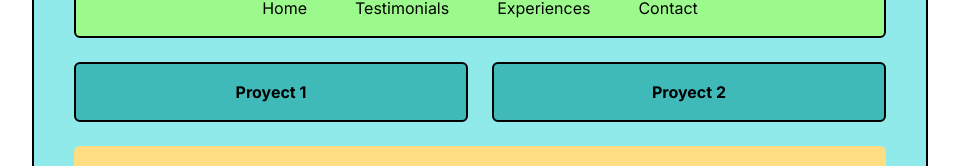
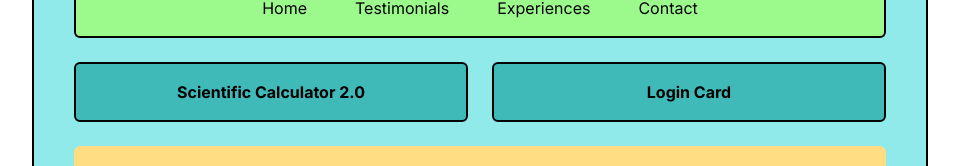
Before and after one commit to juankm08-a11y/portfolio, a Next.js app: page /proyects in a window 1280 px wide. Shown: the part 212-378 px from the top of the page, without its empty margins (160-1119 px from the left). Built offline with nearby package versions, Linux system fonts and the light colour scheme.

Commit message:
forty-five commit

```diff
--- a/src/app/proyects/page.tsx
+++ b/src/app/proyects/page.tsx
@@ -8,6 +8,7 @@ interface Proyect {
   title: string;
   description: string;
   imageUrl: string;
+  gitUrl: string;
 }
 
 export default function ProyectsPage() {
@@ -30,14 +31,16 @@ export default function ProyectsPage() {
 
   const proyects: Proyect[] = [
     {
-      title: "Proyect 1",
-      description: "Scientific Calculator 2.0",
-      imageUrl: "/images/proyects/proyect_1.png",
+      title: "Scientific Calculator 2.0",
+      description: "My scientific Calculator 2.0",
+      imageUrl: "/images/proyects/scientific_calculator2.0.png",
+      gitUrl: "",
     },
     {
-      title: "Proyect 2",
-      description: "Login Card 1.0",
-      imageUrl: "/images/proyects/proyect_2.png",
+      title: "Login Card",
+      description: "Login Card",
+      imageUrl: "/images/proyects/login_card.png",
+      gitUrl: "",
     },
   ];
 
```
Also changed, not shown: 2 other files (tests, documents, lock files or other folders).
